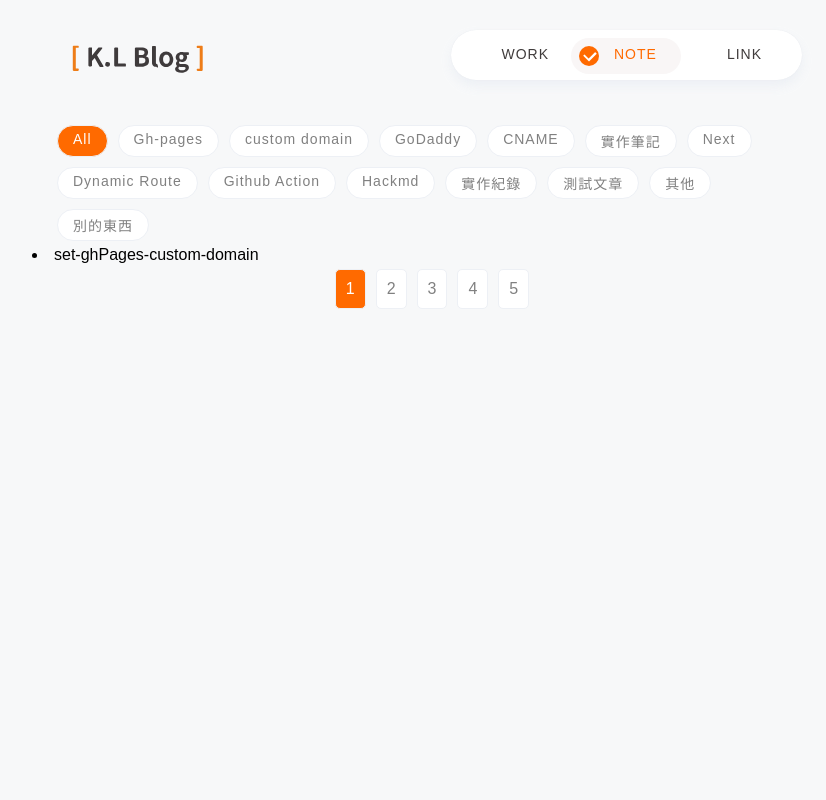
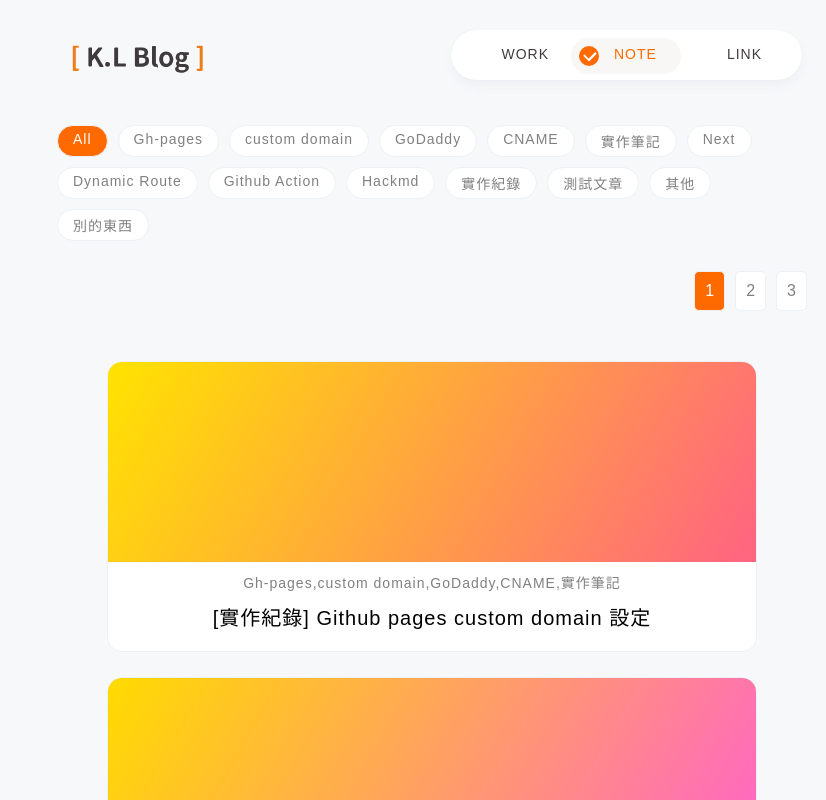
Before and after one commit to luoyu54321/react-next-blog-testing, a Next.js app: page /note in a window 1280 px wide. Shown: the top 800 px of the page, without its empty margins (208-1034 px from the left). Built offline with nearby package versions, Linux system fonts and the light colour scheme.

Commit message:
feat/note/index page card with random color

```diff
--- a/pages/note/index.js
+++ b/pages/note/index.js
@@ -7,10 +7,11 @@ import { GetArticleList } from '../../component/getArticleList'
 import React, { useState, useEffect } from 'react';
 
 export default function Home() {
+  const postPerPage = 2;
   const allTag = GetAllTag();
   const [tag, setTag] = useState(null);
   const [page, setPage] = useState(1);
-  let articlesData = GetArticleList(tag, page, 1);
+  let articlesData = GetArticleList(tag, page, postPerPage);
   let { pageCount } = articlesData;
   let pages = []
   for (let i = 0; i < pageCount; i++) { pages.push(i + 1) };
@@ -18,14 +19,14 @@ export default function Home() {
   useEffect(
     () => {
       setPage(1);
-      articlesData = GetArticleList(tag, page, 1);
+      articlesData = GetArticleList(tag, page, postPerPage);
     },
     [tag]
   );
 
   useEffect(
     () => {
-      articlesData = GetArticleList(tag, page, 1);
+      articlesData = GetArticleList(tag, page, postPerPage);
     },
     [page]
   );
@@ -61,7 +62,6 @@ export default function Home() {
             )
           })}
         </TagContainer>
-        <Content articlesData={articlesData} />
         <PageContainer>
           {pages.map((pageChoice) => {
             return (
@@ -69,6 +69,7 @@ export default function Home() {
             )
           })}
         </PageContainer>
+        <Content articlesData={articlesData} />
       </ContentContainer>
     </ErrorBoundary>
   )
@@ -94,11 +95,13 @@ const TagButton = styled.div`
     opacity: 0.6;
   }
 `
+
+
 const PageContainer = styled.div`
   display: flex;
   flex-flow: row wrap;
-  justify-content: center;
-  padding: 0px 20px;
+  padding: 20px 20px;
+  justify-content: flex-end;
 `
 const PageButton = styled.div`
   background-color: ${props => props.checked ? "#ff6a00" : "white"};
@@ -121,6 +124,12 @@ const ContentContainer = styled.div`
     }
 `
 
+const CreateRandomNumber = (min, max) => {
+  const randomCount = Math.floor(Math.random() * max) + 1
+  const randomNumber = randomCount + min
+  return randomNumber
+}
+
 const Content = (props) => {
   const { articlesData } = props;
   const { article } = articlesData;
@@ -130,14 +139,53 @@ const Content = (props) => {
       {
         article && article.map((post, index) => {
           return (
-            <li key={index}>
-              <Link href={`/note/${encodeURIComponent(Object.keys(post))}`}>
-                <a>{Object.keys(post)}</a>
-              </Link>
-            </li>
+            <CardContainer>
+              <div key={index}>
+                <Link href={`/note/${encodeURIComponent(Object.keys(post))}`}>
+                  <a>
+                    <CardColor randomGreen={CreateRandomNumber(100, 150)} randomBlue={CreateRandomNumber(100, 150)}></CardColor>
+                    <CardTag>{Object.values(post)[0].tag}</CardTag>
+                    <CardTitle>{Object.values(post)[0].title}</CardTitle>
+                  </a>
+                </Link>
+              </div>
+            </CardContainer>
           )
         })
       }
     </div>
   )
 }
+
+const CardContainer = styled.div`
+  display: flex;
+  flex-flow: column wrap;
+  margin: 25px auto;
+  max-width: 650px;
+  width: 85%;
+  border-radius: 15px;
+  border: solid 1px #edf0f5;
+  background-color: white;
+  overflow: hidden;
+  text-align: center;
+  letter-spacing: 1px;
+  cursor: pointer;
+  &:hover{
+    opacity: 0.6;
+  }
+`
+const CardColor = styled.div`
+  background-image: ${props => `linear-gradient(300deg, rgb(255, 99, ${props.randomBlue}), rgb(255, ${props.randomGreen}, 0))`};
+  height: 200px;
+`
+const CardTag = styled.div`
+  margin: 10px 0px;
+  font-size: 14px;
+  color: grey;
+  padding: 0px 20px;
+`
+const CardTitle = styled.div`
+  margin: 0px 0px 20px;
+  font-size: 20px;
+  padding: 0px 20px;
+`
```
